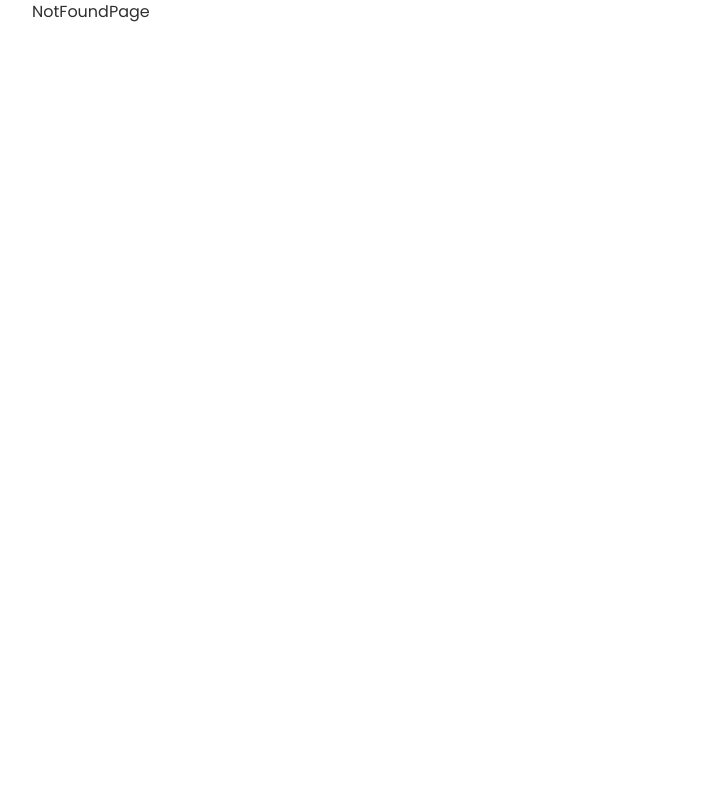
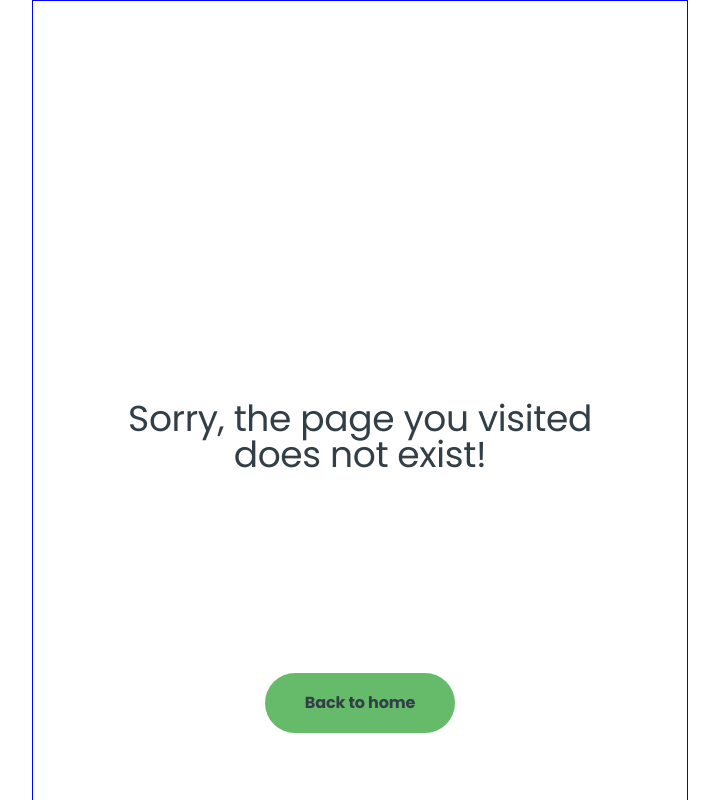
Before and after one commit to VolodymyrKozel/aqua-tracker-project-2, a React (Vite) app: page /logout in a window 1280 px wide. Shown: the top 800 px of the page, without its empty margins (280-999 px from the left). Built offline with nearby package versions, Linux system fonts and the light colour scheme.

Commit message:
add NotFoundPage

```diff
--- a/src/pages/NotFoundPage/NotFoundPage.jsx
+++ b/src/pages/NotFoundPage/NotFoundPage.jsx
@@ -1,7 +1,24 @@
-import React from 'react';
+import { Link } from 'react-router-dom';
+import { Helmet } from 'react-helmet-async';
 
-function NotFoundPage() {
-  return <div>NotFoundPage</div>;
-}
+import css from './NotFoundPage.module.css';
+
+const NotFoundPage = () => {
+  return (
+    <div className={css.generalHomePage}>
+      <Helmet>
+        <title>Page not found</title>
+      </Helmet>
+      <div className={css.formContainer}>
+        <p className={css.textPage}>
+          Sorry, the page you visited does not exist!
+        </p>
+        <button className={css.btnPage}>
+          <Link to="/">Back to home</Link>
+        </button>
+      </div>
+    </div>
+  );
+};
 
 export default NotFoundPage;
--- /dev/null
+++ b/src/pages/NotFoundPage/NotFoundPage.module.css
@@ -0,0 +1,85 @@
+.generalHomePage {
+  padding: 0 16px;
+  min-width: 320px;
+  max-width: 375px;
+  width: 100%;
+  display: flex;
+  flex-direction: column;
+  align-items: center;
+  text-align: center;
+  margin: 0 auto;
+  height: 780px;
+  border: 1px solid blue;
+  background: var(--main-white);
+  color: var(--main-color);
+}
+
+.formContainer {
+  padding: 300px 25px 155px;
+}
+
+.textPage {
+  font-size: 32px;
+  line-height: 100%;
+  letter-spacing: -0.01em;
+  color: var(--main-color);
+  margin-bottom: 150px;
+}
+
+a {
+  color: var(--main-color);
+}
+
+.btnPage {
+  border-radius: 30px;
+  padding: 14px 19px;
+  font-family: 'Poppins', sans-serif;
+  font-weight: 700;
+  font-size: 14px;
+  line-height: 129%;
+  letter-spacing: -0.01em;
+  text-align: center;
+  background-color: var(--accent-color-hover);
+  color: var(--main-color);
+  border: none;
+  display: block;
+  margin: 0 auto;
+  transition: cubic-bezier(0.4, 0, 0.2, 1);
+}
+
+@media only screen and (min-width: 768px) {
+  .generalHomePage {
+    padding: 0 32px;
+    width: 768px;
+    max-width: 100%;
+    height: 960px;
+  }
+
+  .formContainer {
+    padding: 400px 50px 225px;
+  }
+
+  .btnPage {
+    padding: 18px 40px;
+    font-size: 16px;
+    line-height: 150%;
+  }
+
+  .textPage {
+    font-size: 36px;
+    margin-bottom: 200px;
+  }
+}
+
+@media only screen and (min-width: 1440px) {
+  .generalHomePage {
+    display: flex;
+    width: 1440px;
+    gap: 32px;
+    height: 736px;
+  }
+
+  .formContainer {
+    padding: 300px 50px 140px;
+  }
+}
```
